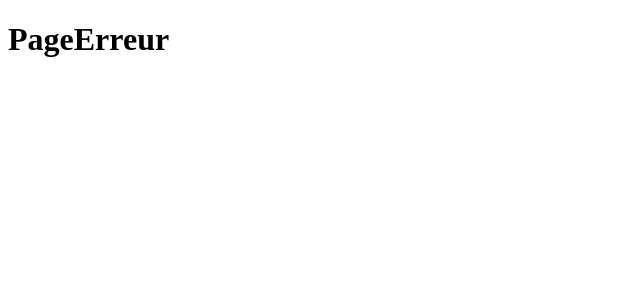
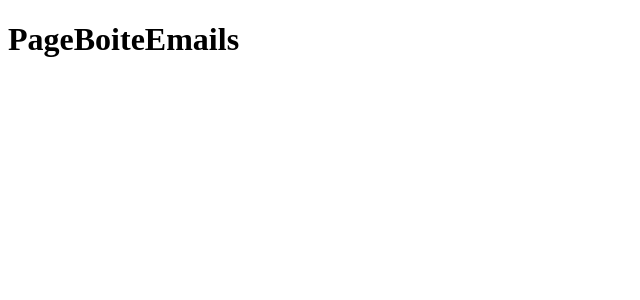
Before and after one commit to YASSINE2004DS/ServiceManager, a React (Vite) app in the folder ServiceManagerFrontend/: page /boite in a window 1280 px wide. Before the commit this address had no page. Shown: the top 300 px of the page, without its empty margins (0-640 px from the left). Built offline with nearby package versions, Linux system fonts and the light colour scheme.

Commit message:
chore(PageDemandes): renomé la page par PageBoiteEmails

```diff
--- /dev/null
+++ b/ServiceManagerFrontend/src/Pages/PageBoiteEmails/PageBoiteEmails.jsx
@@ -0,0 +1,7 @@
+import './PageBoiteEmails.css'
+
+function PageBoiteEmails() {
+  return <h1>PageBoiteEmails</h1>;
+}
+
+export default PageBoiteEmails;
--- a/ServiceManagerFrontend/src/main.jsx
+++ b/ServiceManagerFrontend/src/main.jsx
@@ -12,6 +12,7 @@ import PageErreur from './Pages/PageErreur/PageErreur';
 import PageInscription from './Pages/PageInscription/PageInscription';
 import PageConnexion from './Pages/PageConnextion/PageConnexion';
 import PageDemandeEnvoyer from './Pages/PageDemandeEnvoyer/PageDemandeEnvoyer';
+import PageBoiteEmails from './Pages/PageBoiteEmails/PageBoiteEmails';
 
 const router = createBrowserRouter([
     {
@@ -36,6 +37,10 @@ const router = createBrowserRouter([
         element: <PageDemandeEnvoyer />
     },
     {
+        path: '/boite',
+        element: <PageBoiteEmails />
+    },
+    {
         path: '/email',
         element: <PageEmail />,
     },
```
Also changed, not shown: ServiceManagerFrontend/src/Pages/PageBoiteEmails/PageBoiteEmails.css (added).
